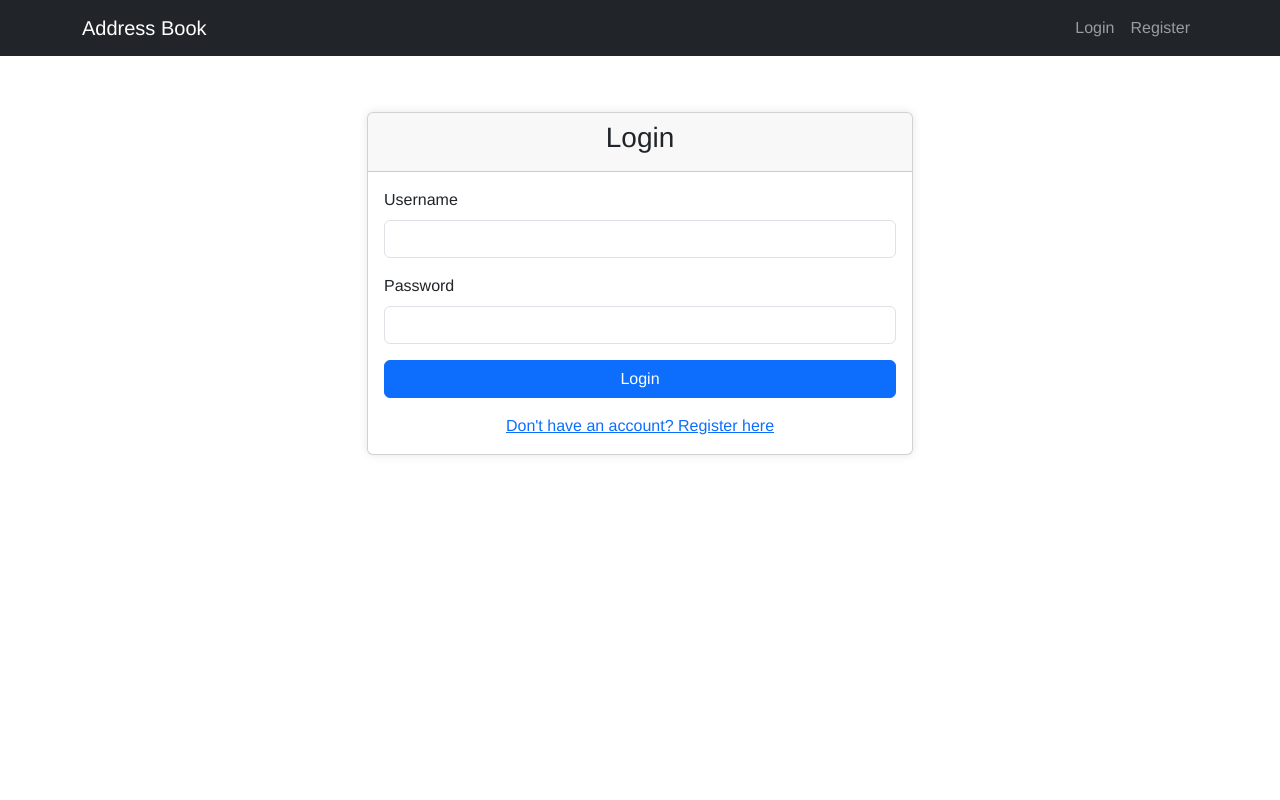
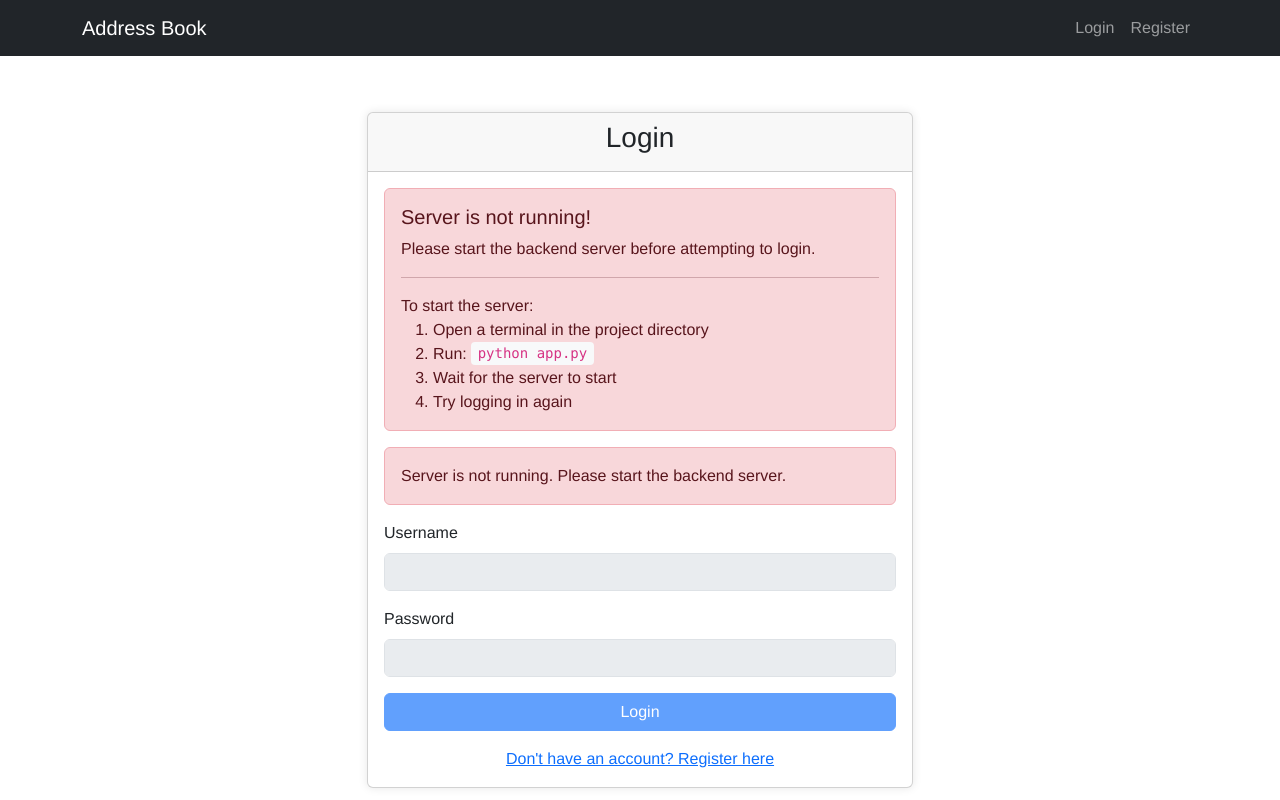
Before and after one commit to venkatramarajan/itmd-504-address-book, a Vue app in the folder frontend/: page /login in a window 1280 px wide. Built offline with nearby package versions, Linux system fonts and the light colour scheme; no server answers; the HTML template or start-up script is replaced by a standard one.

Commit message:
Add health check endpoint in app.py; enhance server status management in Vuex store; update Login.vue to display server status messages and disable inputs when offline.

```diff
--- a/frontend/src/store/index.js
+++ b/frontend/src/store/index.js
@@ -26,14 +26,16 @@ export default createStore({
     user: null,
     contacts: [],
     users: [],
-    serverError: null
+    serverError: null,
+    serverStatus: 'unknown' // 'unknown', 'online', 'offline'
   },
   getters: {
     isLoggedIn: state => !!state.user,
     isAdmin: state => state.user?.is_admin || false,
     getContacts: state => state.contacts,
     getUsers: state => state.users,
-    getServerError: state => state.serverError
+    getServerError: state => state.serverError,
+    getServerStatus: state => state.serverStatus
   },
   mutations: {
     setUser(state, user) {
@@ -51,6 +53,9 @@ export default createStore({
     clearServerError(state) {
       state.serverError = null
     },
+    setServerStatus(state, status) {
+      state.serverStatus = status
+    },
     addContact(state, contact) {
       state.contacts.push(contact)
     },
@@ -65,10 +70,27 @@ export default createStore({
     }
   },
   actions: {
-    async login({ commit }, credentials) {
+    async checkServerStatus({ commit }) {
+      try {
+        await axios.get(`${API_URL}/health`, { timeout: 5000 })
+        commit('setServerStatus', 'online')
+        commit('clearServerError')
+      } catch (error) {
+        commit('setServerStatus', 'offline')
+        commit('setServerError', 'Server is not running. Please start the backend server.')
+      }
+    },
+    async login({ commit, dispatch }, credentials) {
       try {
         commit('clearServerError')
         console.log('Attempting login with:', credentials)
+
+        // Check server status before attempting login
+        await dispatch('checkServerStatus')
+        if (this.state.serverStatus === 'offline') {
+          throw new Error('Server is not running')
+        }
+
         const response = await axios.post(`${API_URL}/login`, credentials, {
           retry: 3,
           retryDelay: 1000
@@ -84,7 +106,8 @@ export default createStore({
         return response
       } catch (error) {
         console.error('Login error in store:', error.response?.data || error)
-        if (error.code === 'ERR_NETWORK') {
+        if (error.code === 'ERR_NETWORK' || error.message === 'Server is not running') {
+          commit('setServerStatus', 'offline')
           commit('setServerError', 'Unable to connect to server. Please check if the server is running.')
         } else {
           commit('setServerError', error.response?.data?.error || 'Login failed. Please try again.')
--- a/frontend/src/views/Login.vue
+++ b/frontend/src/views/Login.vue
@@ -6,7 +6,19 @@
           <h3 class="text-center">Login</h3>
         </div>
         <div class="card-body">
-          <div v-if="error" class="alert alert-danger" role="alert">
+          <div v-if="serverStatus === 'offline'" class="alert alert-danger" role="alert">
+            <h5 class="alert-heading">Server is not running!</h5>
+            <p>Please start the backend server before attempting to login.</p>
+            <hr>
+            <p class="mb-0">To start the server:</p>
+            <ol class="mb-0">
+              <li>Open a terminal in the project directory</li>
+              <li>Run: <code>python app.py</code></li>
+              <li>Wait for the server to start</li>
+              <li>Try logging in again</li>
+            </ol>
+          </div>
+          <div v-else-if="error" class="alert alert-danger" role="alert">
             {{ error }}
           </div>
           <div v-if="serverError" class="alert alert-danger" role="alert">
@@ -21,7 +33,7 @@
                 id="username"
                 v-model="username"
                 required
-                :disabled="loading"
+                :disabled="loading || serverStatus === 'offline'"
               >
             </div>
             <div class="mb-3">
@@ -32,11 +44,11 @@
                 id="password"
                 v-model="password"
                 required
-                :disabled="loading"
+                :disabled="loading || serverStatus === 'offline'"
               >
             </div>
             <div class="d-grid">
-              <button type="submit" class="btn btn-primary" :disabled="loading">
+              <button type="submit" class="btn btn-primary" :disabled="loading || serverStatus === 'offline'">
                 {{ loading ? 'Logging in...' : 'Login' }}
               </button>
             </div>
@@ -64,13 +76,16 @@ export default {
     }
   },
   computed: {
-    ...mapGetters(['getServerError']),
+    ...mapGetters(['getServerError', 'getServerStatus']),
     serverError() {
       return this.getServerError
+    },
+    serverStatus() {
+      return this.getServerStatus
     }
   },
   methods: {
-    ...mapActions(['login']),
+    ...mapActions(['login', 'checkServerStatus']),
     async handleLogin() {
       this.error = ''
       this.loading = true
@@ -89,6 +104,9 @@ export default {
         this.loading = false
       }
     }
+  },
+  async created() {
+    await this.checkServerStatus()
   }
 }
 </script>
@@ -101,4 +119,9 @@ export default {
 .alert {
   margin-bottom: 1rem;
 }
+code {
+  background-color: #f8f9fa;
+  padding: 0.2rem 0.4rem;
+  border-radius: 0.25rem;
+}
 </style>
```
Also changed, not shown: 1 other file (tests, documents, lock files or other folders).
